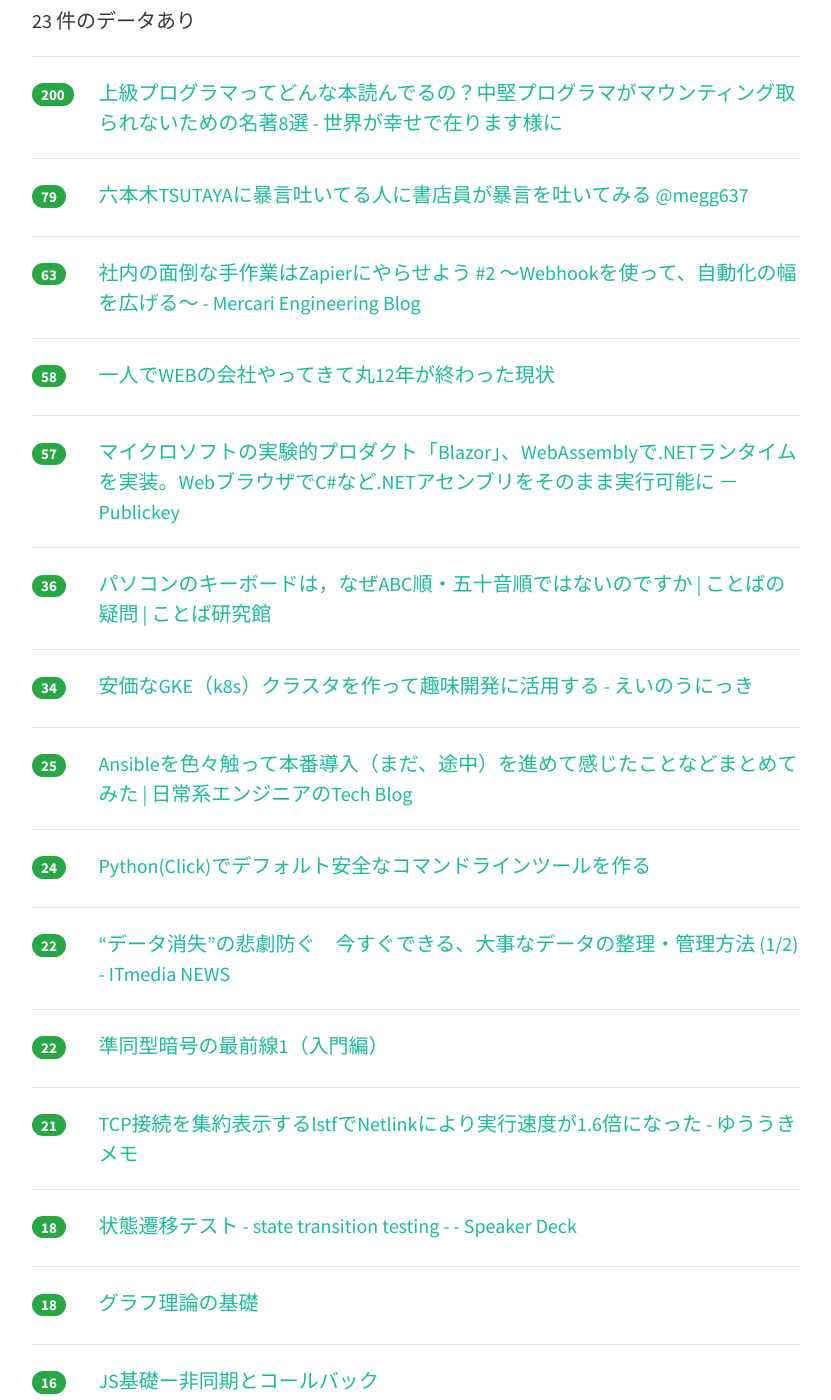
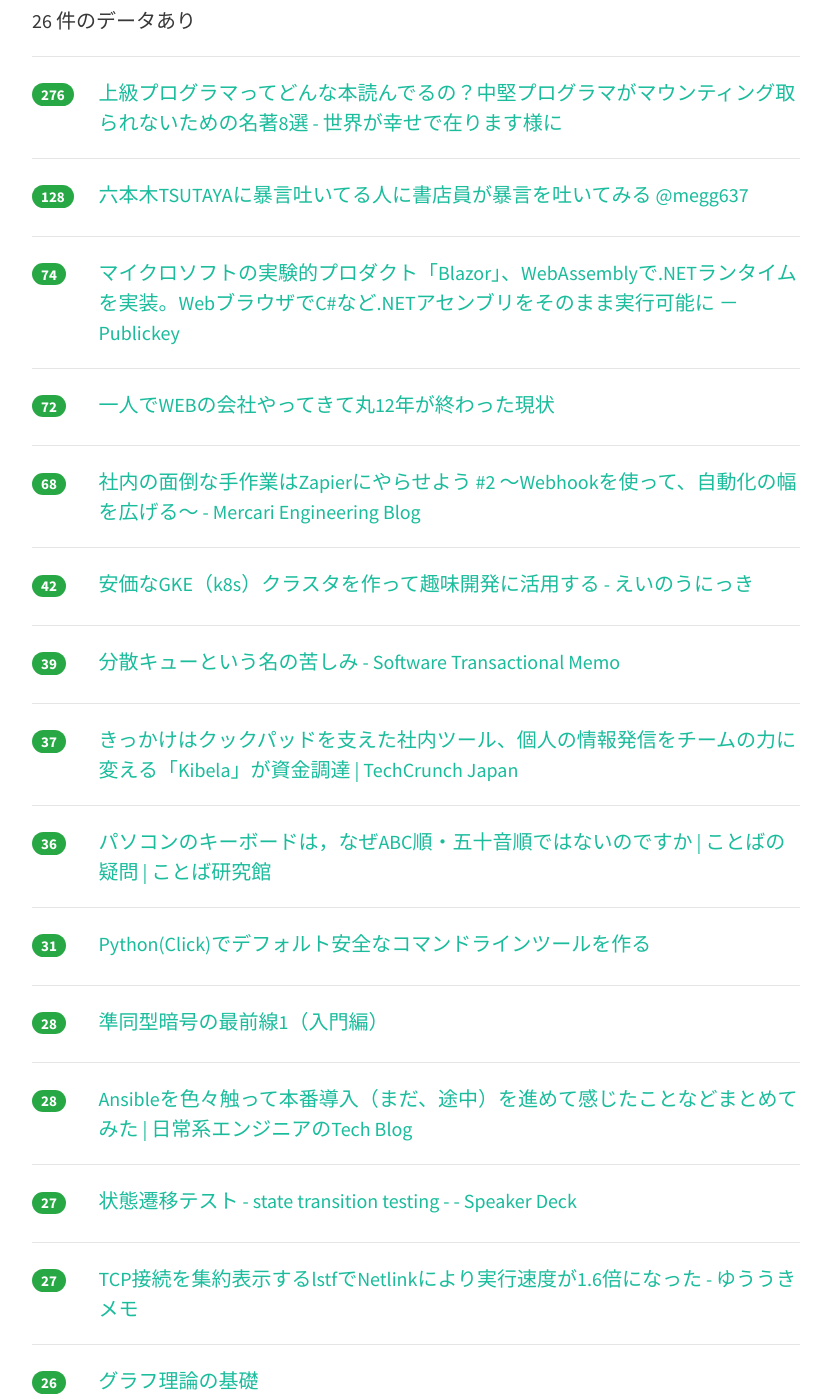
Before and after one commit to yatta47/hatena-matome-site, a Jekyll site: the page built from _posts/2018-06-18-hatena.md, in a window 1280 px wide and 1400 px high, scrolled down 317 px. Shown: the whole window, without its empty margins (224-1055 px from the left). Built offline with Jekyll 4.4.1, drawn with Linux system fonts in a browser that asks for light colours; nearby versions of some CDN libraries; some of the changed text lies outside the part shown.

Commit message:
Updated 2018-06-18

```diff
--- a/_posts/2018-06-18-hatena.md
+++ b/_posts/2018-06-18-hatena.md
@@ -1,34 +1,49 @@
 ---
 layout: post
 title:  "2018-06-18 はてぶIT"
-date:   2018-06-18 10:02:15
+date:   2018-06-18 11:01:22
 tags: [it-hotentry]
 ---
-23 件のデータあり
+26 件のデータあり
 
 <hr><div class="row">
-<div class="col-1"><span class="badge badge-pill badge-success h2">200</span></div>
+<div class="col-1"><span class="badge badge-pill badge-success h2">276</span></div>
 <div class="col-11"><a href='https://valuable.hatenablog.com/entry/masterpieces-8' target='_blank'>上級プログラマってどんな本読んでるの？中堅プログラマがマウンティング取られないための名著8選 - 世界が幸せで在ります様に</a></div>
 </div>
 <hr>
 <div class="row">
-<div class="col-1"><span class="badge badge-pill badge-success h2">79</span></div>
+<div class="col-1"><span class="badge badge-pill badge-success h2">128</span></div>
 <div class="col-11"><a href='https://anond.hatelabo.jp/20180617200828' target='_blank'>六本木TSUTAYAに暴言吐いてる人に書店員が暴言を吐いてみる @megg637</a></div>
 </div>
 <hr>
 <div class="row">
-<div class="col-1"><span class="badge badge-pill badge-success h2">63</span></div>
+<div class="col-1"><span class="badge badge-pill badge-success h2">74</span></div>
+<div class="col-11"><a href='https://www.publickey1.jp/blog/18/blazorwebassemblynetwebcnet.html' target='_blank'>マイクロソフトの実験的プロダクト「Blazor」、WebAssemblyで.NETランタイムを実装。WebブラウザでC#など.NETアセンブリをそのまま実行可能に － Publickey</a></div>
+</div>
+<hr>
+<div class="row">
+<div class="col-1"><span class="badge badge-pill badge-success h2">72</span></div>
+<div class="col-11"><a href='https://anond.hatelabo.jp/20180617213823' target='_blank'>一人でWEBの会社やってきて丸12年が終わった現状</a></div>
+</div>
+<hr>
+<div class="row">
+<div class="col-1"><span class="badge badge-pill badge-success h2">68</span></div>
 <div class="col-11"><a href='http://tech.mercari.com/entry/2018/06/12/110000' target='_blank'>社内の面倒な手作業はZapierにやらせよう #2 〜Webhookを使って、自動化の幅を広げる〜 - Mercari Engineering Blog</a></div>
 </div>
 <hr>
 <div class="row">
-<div class="col-1"><span class="badge badge-pill badge-success h2">58</span></div>
-<div class="col-11"><a href='https://anond.hatelabo.jp/20180617213823' target='_blank'>一人でWEBの会社やってきて丸12年が終わった現状</a></div>
+<div class="col-1"><span class="badge badge-pill badge-success h2">42</span></div>
+<div class="col-11"><a href='http://blog.a-know.me/entry/2018/06/17/220222' target='_blank'>安価なGKE（k8s）クラスタを作って趣味開発に活用する - えいのうにっき</a></div>
 </div>
 <hr>
 <div class="row">
-<div class="col-1"><span class="badge badge-pill badge-success h2">57</span></div>
-<div class="col-11"><a href='https://www.publickey1.jp/blog/18/blazorwebassemblynetwebcnet.html' target='_blank'>マイクロソフトの実験的プロダクト「Blazor」、WebAssemblyで.NETランタイムを実装。WebブラウザでC#など.NETアセンブリをそのまま実行可能に － Publickey</a></div>
+<div class="col-1"><span class="badge badge-pill badge-success h2">39</span></div>
+<div class="col-11"><a href='http://kumagi.hatenablog.com/entry/queue_struggle' target='_blank'>分散キューという名の苦しみ - Software Transactional Memo</a></div>
+</div>
+<hr>
+<div class="row">
+<div class="col-1"><span class="badge badge-pill badge-success h2">37</span></div>
+<div class="col-11"><a href='https://jp.techcrunch.com/2018/06/18/bitjourney-fundraising/' target='_blank'>きっかけはクックパッドを支えた社内ツール、個人の情報発信をチームの力に変える「Kibela」が資金調達 | TechCrunch Japan</a></div>
 </div>
 <hr>
 <div class="row">
@@ -37,67 +52,62 @@ tags: [it-hotentry]
 </div>
 <hr>
 <div class="row">
-<div class="col-1"><span class="badge badge-pill badge-success h2">34</span></div>
-<div class="col-11"><a href='http://blog.a-know.me/entry/2018/06/17/220222' target='_blank'>安価なGKE（k8s）クラスタを作って趣味開発に活用する - えいのうにっき</a></div>
+<div class="col-1"><span class="badge badge-pill badge-success h2">31</span></div>
+<div class="col-11"><a href='https://qiita.com/shiimaxx/items/654763a9d7481f3c0188' target='_blank'>Python(Click)でデフォルト安全なコマンドラインツールを作る</a></div>
 </div>
 <hr>
 <div class="row">
-<div class="col-1"><span class="badge badge-pill badge-success h2">25</span></div>
+<div class="col-1"><span class="badge badge-pill badge-success h2">28</span></div>
+<div class="col-11"><a href='https://qiita.com/herumi/items/d8645efe2cc5be2e7ee3' target='_blank'>準同型暗号の最前線1（入門編）</a></div>
+</div>
+<hr>
+<div class="row">
+<div class="col-1"><span class="badge badge-pill badge-success h2">28</span></div>
 <div class="col-11"><a href='https://sky-joker.tech/2018/06/16/ansible%E3%82%92%E8%89%B2%E3%80%85%E8%A7%A6%E3%81%A3%E3%81%A6%E6%9C%AC%E7%95%AA%E5%B0%8E%E5%85%A5%EF%BC%88%E3%81%BE%E3%81%A0%E3%80%81%E9%80%94%E4%B8%AD%EF%BC%89%E3%82%92%E9%80%B2%E3%82%81%E3%81%A6/' target='_blank'>Ansibleを色々触って本番導入（まだ、途中）を進めて感じたことなどまとめてみた | 日常系エンジニアのTech Blog</a></div>
 </div>
 <hr>
 <div class="row">
-<div class="col-1"><span class="badge badge-pill badge-success h2">24</span></div>
-<div class="col-11"><a href='https://qiita.com/shiimaxx/items/654763a9d7481f3c0188' target='_blank'>Python(Click)でデフォルト安全なコマンドラインツールを作る</a></div>
+<div class="col-1"><span class="badge badge-pill badge-success h2">27</span></div>
+<div class="col-11"><a href='https://speakerdeck.com/imtnd/zhuang-tai-qian-yi-tesuto-state-transition-testing?slide=1' target='_blank'>状態遷移テスト - state transition testing - - Speaker Deck</a></div>
 </div>
 <hr>
 <div class="row">
-<div class="col-1"><span class="badge badge-pill badge-success h2">22</span></div>
+<div class="col-1"><span class="badge badge-pill badge-success h2">27</span></div>
+<div class="col-11"><a href='https://memo.yuuk.io/entry/2018/06/18/003157' target='_blank'>TCP接続を集約表示するlstfでNetlinkにより実行速度が1.6倍になった - ゆううきメモ</a></div>
+</div>
+<hr>
+<div class="row">
+<div class="col-1"><span class="badge badge-pill badge-success h2">26</span></div>
+<div class="col-11"><a href='https://qiita.com/maskot1977/items/e1819b7a1053eb9f7d61' target='_blank'>グラフ理論の基礎</a></div>
+</div>
+<hr>
+<div class="row">
+<div class="col-1"><span class="badge badge-pill badge-success h2">24</span></div>
 <div class="col-11"><a href='http://www.itmedia.co.jp/news/articles/1806/18/news028.html' target='_blank'>“データ消失”の悲劇防ぐ　今すぐできる、大事なデータの整理・管理方法 (1/2) - ITmedia NEWS</a></div>
 </div>
 <hr>
 <div class="row">
-<div class="col-1"><span class="badge badge-pill badge-success h2">22</span></div>
-<div class="col-11"><a href='https://qiita.com/herumi/items/d8645efe2cc5be2e7ee3' target='_blank'>準同型暗号の最前線1（入門編）</a></div>
+<div class="col-1"><span class="badge badge-pill badge-success h2">24</span></div>
+<div class="col-11"><a href='https://qiita.com/zk_phi/items/8a24b8ad9d1eabd364aa' target='_blank'>治安の悪い Slack Emoji を作るツールを作った</a></div>
 </div>
 <hr>
 <div class="row">
 <div class="col-1"><span class="badge badge-pill badge-success h2">21</span></div>
-<div class="col-11"><a href='https://memo.yuuk.io/entry/2018/06/18/003157' target='_blank'>TCP接続を集約表示するlstfでNetlinkにより実行速度が1.6倍になった - ゆううきメモ</a></div>
-</div>
-<hr>
-<div class="row">
-<div class="col-1"><span class="badge badge-pill badge-success h2">18</span></div>
-<div class="col-11"><a href='https://speakerdeck.com/imtnd/zhuang-tai-qian-yi-tesuto-state-transition-testing?slide=1' target='_blank'>状態遷移テスト - state transition testing - - Speaker Deck</a></div>
-</div>
-<hr>
-<div class="row">
-<div class="col-1"><span class="badge badge-pill badge-success h2">18</span></div>
-<div class="col-11"><a href='https://qiita.com/maskot1977/items/e1819b7a1053eb9f7d61' target='_blank'>グラフ理論の基礎</a></div>
-</div>
-<hr>
-<div class="row">
-<div class="col-1"><span class="badge badge-pill badge-success h2">16</span></div>
 <div class="col-11"><a href='https://qiita.com/haoyu_ma/items/bbb96193733419a07bd2' target='_blank'>JS基礎ー非同期とコールバック</a></div>
 </div>
 <hr>
 <div class="row">
-<div class="col-1"><span class="badge badge-pill badge-success h2">14</span></div>
-<div class="col-11"><a href='https://jp.techcrunch.com/2018/06/18/bitjourney-fundraising/' target='_blank'>きっかけはクックパッドを支えた社内ツール、個人の情報発信をチームの力に変える「Kibela」が資金調達 | TechCrunch Japan</a></div>
+<div class="col-1"><span class="badge badge-pill badge-success h2">15</span></div>
+<div class="col-11"><a href='https://idle.srad.jp/story/18/06/16/2246236/' target='_blank'>「ハック」という言葉は意味のないものになってしまった？ | スラド idle</a></div>
 </div>
 <hr>
 <div class="row">
 <div class="col-1"><span class="badge badge-pill badge-success h2">13</span></div>
-<div class="col-11"><a href='https://idle.srad.jp/story/18/06/16/2246236/' target='_blank'>「ハック」という言葉は意味のないものになってしまった？ | スラド idle</a></div>
-</div>
-<hr>
-<div class="row">
-<div class="col-1"><span class="badge badge-pill badge-success h2">12</span></div>
 <div class="col-11"><a href='https://www.irasutoya.com/2018/06/blog-post_718.html' target='_blank'>カーボンナノチューブのイラスト | かわいいフリー素材集 いらすとや</a></div>
 </div>
 <hr>
 <div class="row">
-<div class="col-1"><span class="badge badge-pill badge-success h2">10</span></div>
+<div class="col-1"><span class="badge badge-pill badge-success h2">11</span></div>
 <div class="col-11"><a href='http://d.hatena.ne.jp/himaginary/20180617/Summers_on_natural_rate_hypothesis_straitjacket' target='_blank'>金融政策で潜在成長力は上げられる - himaginaryの日記</a></div>
 </div>
 <hr>
@@ -107,8 +117,13 @@ tags: [it-hotentry]
 </div>
 <hr>
 <div class="row">
-<div class="col-1"><span class="badge badge-pill badge-success h2">8</span></div>
+<div class="col-1"><span class="badge badge-pill badge-success h2">9</span></div>
 <div class="col-11"><a href='https://tanaka4545kakuei.hatenablog.com/entry/2018/06/17/234325' target='_blank'>ブロガーという病。あるいは私はいかにしてフライドポテトのように少女のパンチラを貪ったのか - ３０代重役パパのアグレッシブな余暇</a></div>
+</div>
+<hr>
+<div class="row">
+<div class="col-1"><span class="badge badge-pill badge-success h2">9</span></div>
+<div class="col-11"><a href='https://coliss.com/articles/build-websites/operation/design/ui-color-palette-generator-plax.html' target='_blank'>配色のセンスがなくても、ベースカラーにぴったりなカラーパレットを1クリックで自動生成する無料ツール -Plax | コリス</a></div>
 </div>
 <hr>
 <div class="row">
```
